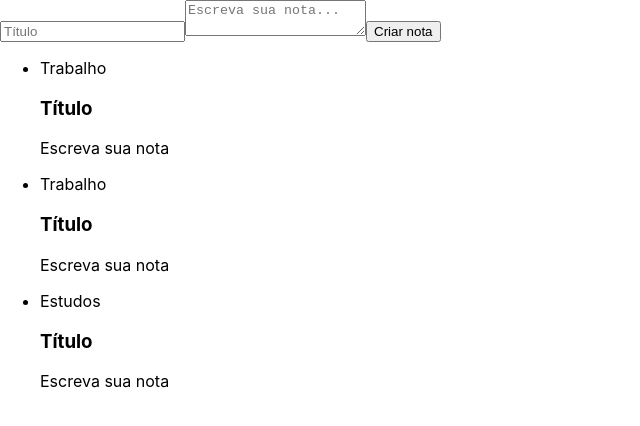
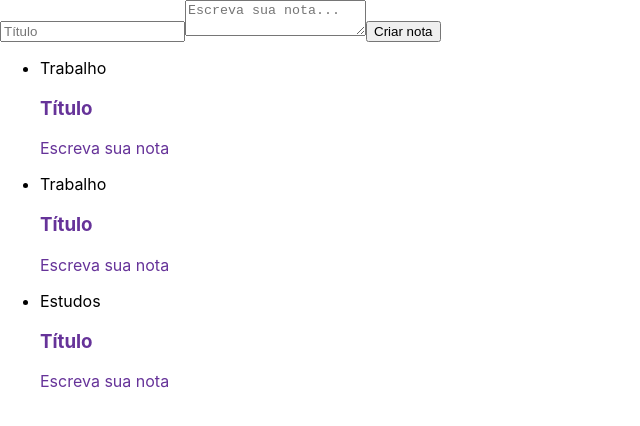
Before and after one commit to luan-u/tutorial-alura-ceep, a React (Create React App) app: page / in a window 1280 px wide. Shown: the top 426 px of the page, without its empty margins (0-640 px from the left). Built offline with nearby package versions, Linux system fonts and the light colour scheme.

Commit message:
first steps with css styles and jsx

```diff
--- a/src/components/CardNota.jsx
+++ b/src/components/CardNota/CardNota.jsx
@@ -1,9 +1,10 @@
 import React, { Component } from "react";
+import "./estilo.css"
 
 class CardNota extends Component{
     render(){
         return(
-            <section>
+            <section className="card-nota">
                 <header>
                     <h3>Título</h3>
                 </header>
--- /dev/null
+++ b/src/components/CardNota/estilo.css
@@ -0,0 +1,3 @@
+.card-nota{
+    color: rebeccapurple
+}
--- a/src/components/ListaDeNotas.jsx
+++ b/src/components/ListaDeNotas.jsx
@@ -1,5 +1,5 @@
 import React, { Component } from "react";
-import CardNota from "./CardNota";
+import CardNota from "./CardNota/CardNota";
 
 class ListaDeNotas extends Component{
     render(){
```
